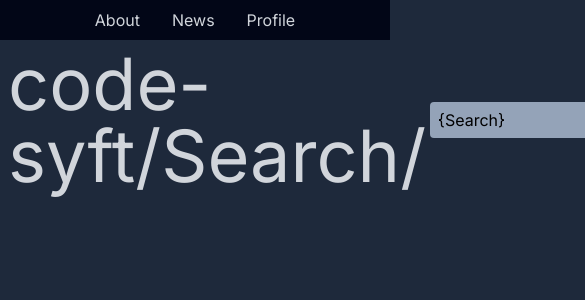
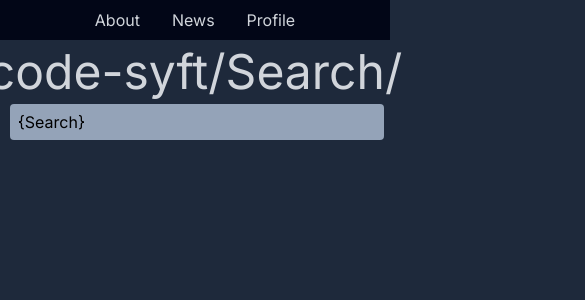
Before and after one commit to rstfari/code-syft, a Next.js app: page / in a window 390 px wide. Shown: the top 300 px of the page, 585 px wide, since content can reach past the window. Built offline with nearby package versions, Linux system fonts and the light colour scheme.

Commit message:
search responsiveness

```diff
--- a/app/components/search/index.tsx
+++ b/app/components/search/index.tsx
@@ -5,7 +5,7 @@ import Link from "next/link";
 
 const Search = (props: { pageHeadText: string }) => {
   return (
-    <div className="flex space-x-1 p-2 w-full items-center">
+    <div className="flex flex-col space-x-1 p-2 w-full items-center md:flex-row">
       <Link href="/"><Logo headText={props.pageHeadText}/></Link>
       <Searchbar />
     </div>
--- a/app/components/search/logo/index.tsx
+++ b/app/components/search/logo/index.tsx
@@ -1,6 +1,6 @@
 const Logo = (props: { headText: string }) => {
   return (
-    <h1 className=" flex-grow text-7xl text-gray-300">code-syft/{props.headText}/</h1>
+    <h1 className="flex flex-grow text-5xl text-gray-300 text-nowrap lg:text-6xl">code-syft/{props.headText}/</h1>
   )
 }
 
--- a/app/components/search/searchbar/index.tsx
+++ b/app/components/search/searchbar/index.tsx
@@ -2,7 +2,7 @@ import React from "react";
 
 const Searchbar = () => {
   return (
-      <input className=" h-9 flex-grow bg-slate-400 placeholder:text-black
+      <input className=" h-9 w-full mt-2 flex-grow bg-slate-400 placeholder:text-black
        outline-none p-2 rounded"
       type="search" id="searchbar" placeholder="&#123;Search&#125;" />
   )
```
